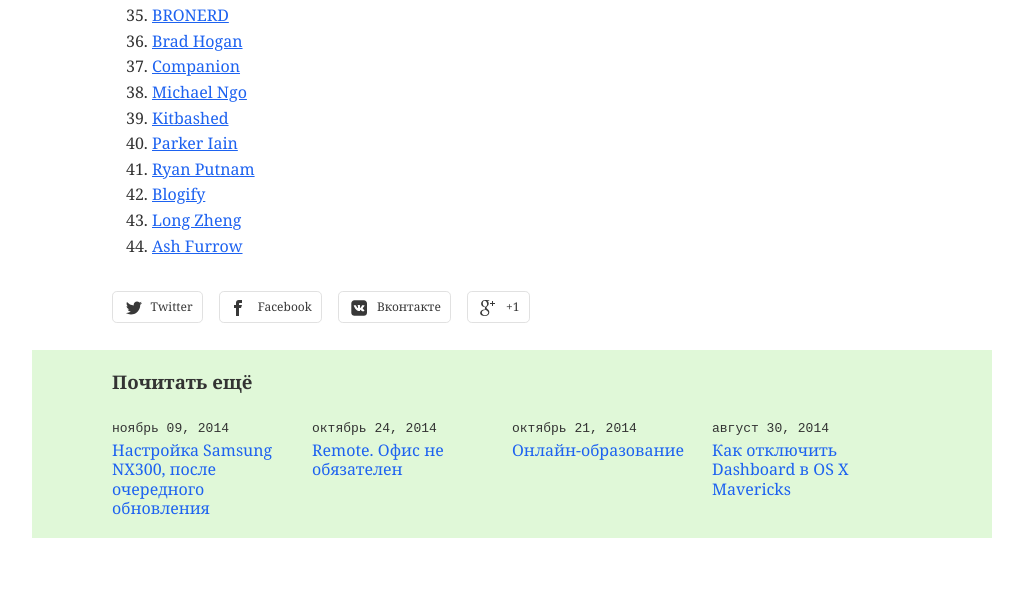
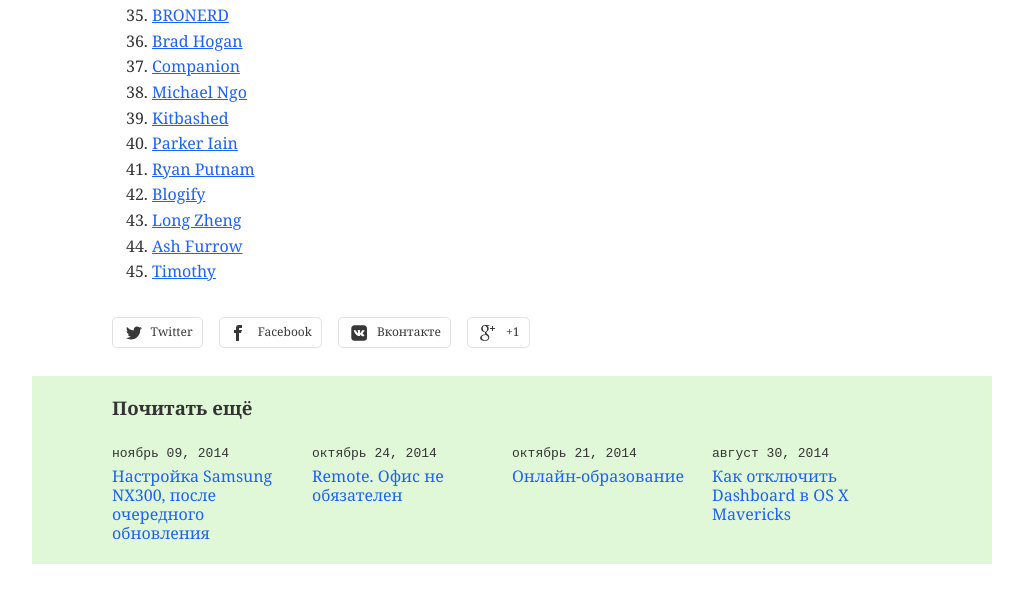
Before and after one commit to anna-vanlee/bizikov.ru, a Jekyll site: the page built from _posts/2014-01-23-great-design-part-1.markdown, in a window 1280 px wide and 900 px high, scrolled down 1660 px. Shown: the top 603 px of the window, without its empty margins (128-1151 px from the left). Built offline with Jekyll 4.4.1, drawn with Linux system fonts in a browser that asks for light colours; some web fonts are replaced; comment, search, counter and statistics services are not loaded.

Commit message:
Доавлена ссылка

```diff
--- a/_posts/2014-01-23-great-design-part-1.markdown
+++ b/_posts/2014-01-23-great-design-part-1.markdown
@@ -55,3 +55,4 @@
 42. [Blogify](http://templates.suitstheme.com/blogify/)
 43. [Long Zheng](http://www.istartedsomething.com/)
 44. [Ash Furrow](http://ashfurrow.com/)
+45. [Timothy](http://timothyachumba.com/)
```
